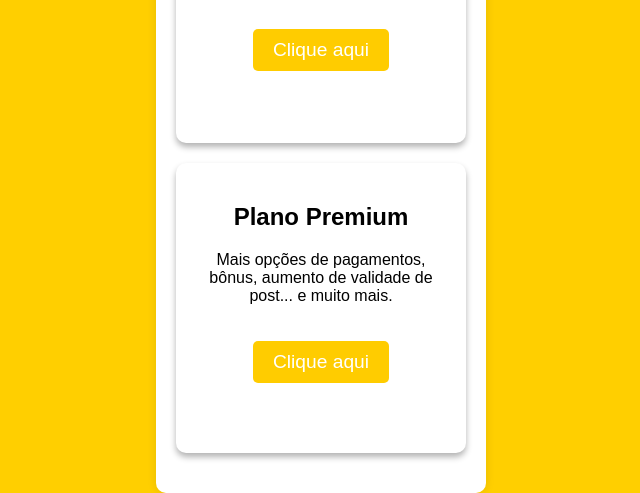
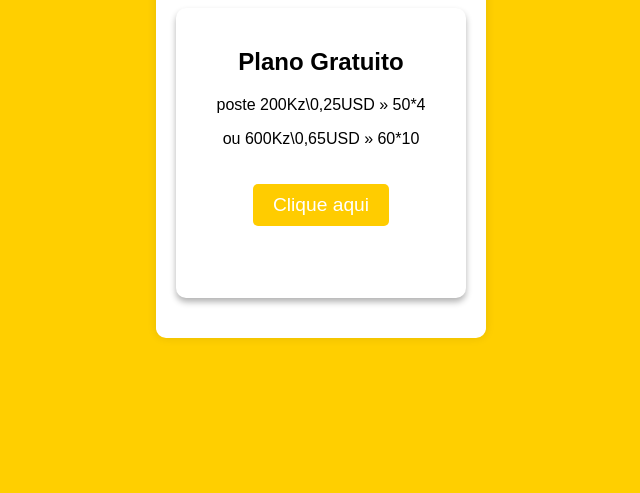
Before and after one commit to Kenny-real/anedotasTOP, a website: page planos.html in a window 1280 px wide. Shown: the part 313-806 px from the top of the page, without its empty margins (319-959 px from the left). Drawn offline with Linux system fonts and the light colour scheme.

Commit message:
Atualização do backend

```diff
--- a/planos.html
+++ b/planos.html
@@ -18,11 +18,6 @@
                 <p>ou 600Kz\0,65USD » 60*10</p>
                 <a href="hello.html" class="btn">Clique aqui</a>
             </div>
-            <div class="plano" id="plano-premium">
-                <h2>Plano Premium</h2>
-                <p>Mais opções de pagamentos, bônus, aumento de validade de post... e muito mais.</p>
-                <a href="pagamentos.html" class="btn">Clique aqui</a>
-            </div>
         </div>
     </div>
 </body>
```
